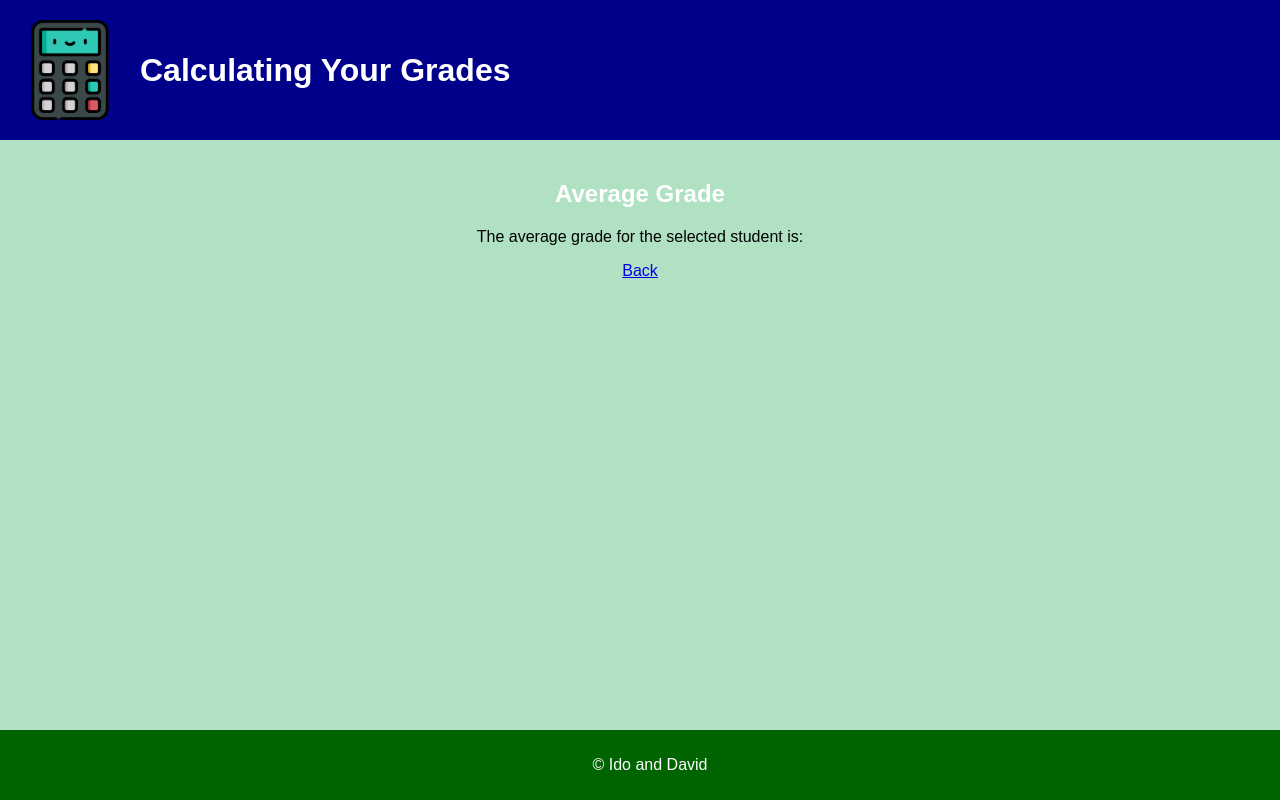
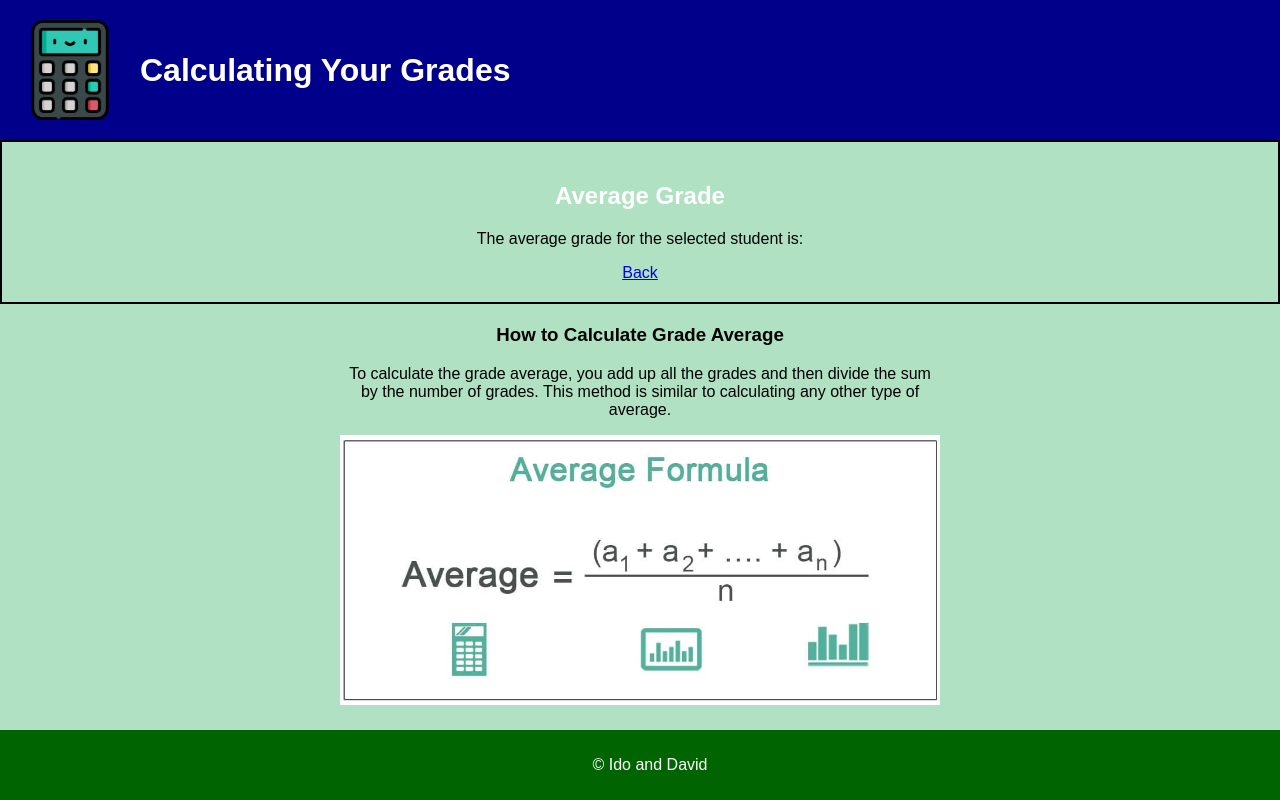
Before and after one commit to ofekido/gradeCalculator, a React (Create React App) app in the folder ul/gradeCalculator/: page /average-grade in a window 1280 px wide. Built offline with nearby package versions, Linux system fonts and the light colour scheme.

Commit message:
Average Grade page update

```diff
--- a/ul/gradeCalculator/src/AverageGrade.js
+++ b/ul/gradeCalculator/src/AverageGrade.js
@@ -1,25 +1,36 @@
 // AverageGrade.js
+
 import React from 'react';
 import { Link } from 'react-router-dom'; // Import Link component
 import Header from './Header'; // Import Header component
 import './styles.css'; // Import styles for consistent styling
+import averageFormula from './Average-Formula.jpg'; // Import the image from your folder
 
 const AverageGrade = () => {
     const params = new URLSearchParams(window.location.search);
     const averageGrade = params.get('averageGrade');
 
     return (
-        <div className="average-grade-container">
+        <div>
             <Header /> {/* Include the Header component */}
-            <div className="content">
-                <h2>Average Grade</h2>
-                <p>The average grade for the selected student is: {averageGrade}</p>
-                <Link to="/">Back</Link> {/* Use Link component for navigation */}
+            <div className="average-grade-container">
+                <div className="content">
+                    <h2>Average Grade</h2>
+                    <p>The average grade for the selected student is: {averageGrade}</p>
+                    <Link to="/">Back</Link> {/* Use Link component for navigation */}
+                </div>
             </div>
             {/* Footer */}
             <footer className="footer">
                 <p>&copy; Ido and David</p>
             </footer>
+            {/* Explanation */}
+            <div className="explanation">
+                <h3>How to Calculate Grade Average</h3>
+                <p>To calculate the grade average, you add up all the grades and then divide the sum by the number of grades. This method is similar to calculating any other type of average.</p>
+                {/* Add the imported image */}
+                <img src={averageFormula} alt="Explanation Image" />
+            </div>
         </div>
     );
 }
--- a/ul/gradeCalculator/src/styles.css
+++ b/ul/gradeCalculator/src/styles.css
@@ -23,13 +23,14 @@ body {
   flex: 1; /* Make the container flexible to fill remaining space */
   display: flex;
   flex-direction: column;
+  border: 2px solid black; /* Add border around the content */
+  padding: 20px; /* Add padding to the content */
 }
 
 /* Styles for the content area */
 .content {
   flex: 1; /* Make the content area flexible to fill remaining space */
   text-align: center;
-  padding: 20px;
 }
 
 /* Styles for h2 */
@@ -56,3 +57,26 @@ th, td {
 th {
   background-color: #f5deb3; /* Lighter cream-colored background for table header cells */
 }
+
+/* Styles for the HEADER */
+.Header {
+  border: 2px solid black; /* Add border around the HEADER */
+  padding: 20px; /* Add padding to the HEADER */
+}
+
+/* styles.css */
+
+/* Add styles for the explanation */
+.explanation {
+  text-align: center; /* Center-align the text */
+  margin: 20px auto; /* Center the container horizontally */
+  max-width: 600px; /* Set maximum width for the container */
+}
+
+/* Add styles for the image */
+.explanation img {
+  display: block; /* Ensure the image is displayed as a block element */
+  margin: 0 auto; /* Center the image horizontally */
+  max-width: 100%; /* Set maximum width for the image */
+  height: auto; /* Automatically adjust the height to maintain aspect ratio */
+}
```
Also changed, not shown: ul/gradeCalculator/src/Average-Formula.jpg (added).
